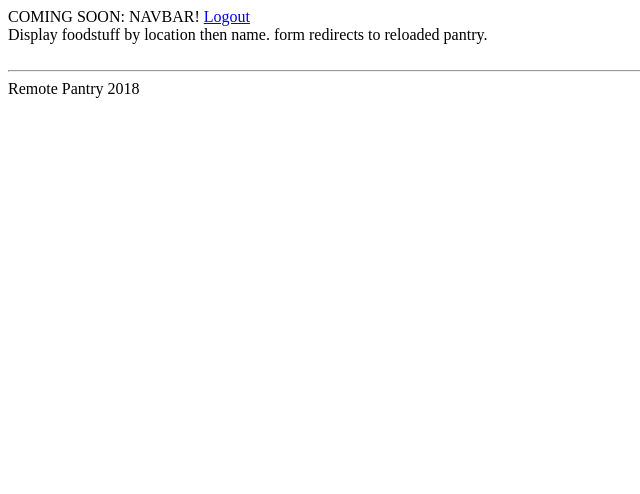
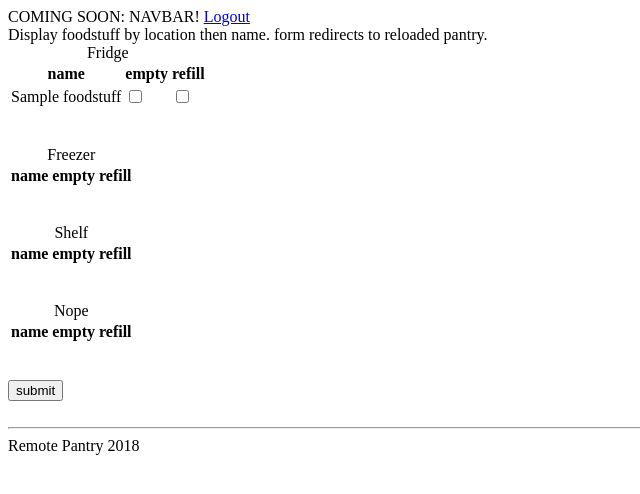
Before and after one commit to noraham/HackbrightIndependentProject, a Flask app: page /pantry in a window 1280 px wide. Shown: the top 494 px of the page, without its empty margins (0-640 px from the left). Run offline with Flask 2, Linux system fonts and the light colour scheme; the visitor is signed in with stand-in values (Sample User, id 1); tables that the repository leaves empty hold one stand-in row (values such as "Sample post"); lists and menus that the app fills with data are empty.

Commit message:
finished pantry display and update

```diff
--- a/seed.py
+++ b/seed.py
@@ -19,8 +19,6 @@ def load_users(user_file):
 
         time = datetime.datetime.now()
         hashed_pword = bcrypt.hashpw(pword, bcrypt.gensalt(10))
-
-        # validPassword = bcrypt.hashpw(pword_input, pword_in_table.encode('utf8')) == pword_in_table
 
         user = User(email=email, pword=hashed_pword, fname=fname, lname=lname,
                     date_created=time)
--- a/server.py
+++ b/server.py
@@ -101,8 +101,38 @@ def pantry_display():
     """Display pantry from database"""
 
     # query foodstuffs by user_id and location_id, pass to template
+    # Is there a non-hardcoded way to do this?
+    current_user = session["user_id"]
+    fridge = Foodstuff.query.filter_by(user_id=current_user, location_id=1,
+                                       is_pantry=True).all()
+    freezer = Foodstuff.query.filter_by(user_id=current_user, location_id=2,
+                                        is_pantry=True).all()
+    shelf = Foodstuff.query.filter_by(user_id=current_user, location_id=3,
+                                      is_pantry=True).all()
+    nope = Foodstuff.query.filter_by(user_id=current_user, location_id=4,
+                                     is_pantry=True).all()
 
-    return render_template("pantry.html")
+    return render_template("pantry.html", fridge=fridge, freezer=freezer,
+                            shelf=shelf, nope=nope)
+
+@app.route('/update', methods=["POST"])
+def update_foodstuff():
+    """update foodstuff item is_pantry and is_shopping in database"""
+
+    empties = request.form.getlist("empty")
+
+    for item in empties:
+        to_update = Foodstuff.query.get(item)
+        to_update.is_pantry = False
+
+    refills = request.form.getlist("refill")
+
+    for item in refills:
+        to_update = Foodstuff.query.get(item)
+        to_update.is_shopping = True
+
+    db.session.commit()
+    return redirect('/pantry')
 
 @app.route('/edit')
 def edit_item():
--- a/templates/pantry.html
+++ b/templates/pantry.html
@@ -2,6 +2,106 @@
 {% block title %}Remote Pantry{% endblock %}
 {% block content %}
 
-Display foodstuff by location then name. form redirects to reloaded pantry.
+<div>Display foodstuff by location then name. form redirects to reloaded pantry.</div>
+
+<div><table>
+<form action="update" method="POST">
+    <caption>Fridge</caption>
+    <tr>
+        <th>name</th>
+        <th>empty</th>
+        <th>refill</th>
+    </tr>
+    {% for item in fridge %}
+    <tr>
+        <td>
+            {{ item.name }}
+        </td>
+        <td>
+                <input type="checkbox" name="empty" value="{{ item.pantry_id }}">
+        </td>
+        <td>
+                <input type="checkbox" name="refill" value="{{ item.pantry_id }}">
+        </td>
+    </tr>
+    {% endfor %}
+</table></div>
+
+<br><br>
+
+<div><table>
+    <caption>Freezer</caption>
+    <tr>
+        <th>name</th>
+        <th>empty</th>
+        <th>refill</th>
+    </tr>
+    {% for item in freezer %}
+    <tr>
+        <td>
+            {{ item.name }}
+        </td>
+        <td>
+                <input type="checkbox" name="empty" value="{{ item.pantry_id }}">
+        </td>
+        <td>
+                <input type="checkbox" name="refill" value="{{ item.pantry_id }}">
+        </td>
+    </tr>
+    {% endfor %}
+</table></div>
+
+<br><br>
+
+<div><table>
+    <caption>Shelf</caption>
+    <tr>
+        <th>name</th>
+        <th>empty</th>
+        <th>refill</th>
+    </tr>
+    {% for item in shelf %}
+    <tr>
+        <td>
+            {{ item.name }}
+        </td>
+        <td>
+                <input type="checkbox" name="empty" value="{{ item.pantry_id }}">
+        </td>
+        <td>
+                <input type="checkbox" name="refill" value="{{ item.pantry_id }}">
+        </td>
+    </tr>
+    {% endfor %}
+</table></div>
+
+<br><br>
+
+<div><table>
+    <caption>Nope</caption>
+    <tr>
+        <th>name</th>
+        <th>empty</th>
+        <th>refill</th>
+    </tr>
+    {% for item in nope %}
+    <tr>
+        <td>
+            {{ item.name }}
+        </td>
+        <td>
+                <input type="checkbox" name="empty" value="{{ item.pantry_id }}">
+        </td>
+        <td>
+                <input type="checkbox" name="refill" value="{{ item.pantry_id }}">
+        </td>
+    </tr>
+    {% endfor %}
+</table></div>
+
+<br><br>
+
+    <input type="submit" value="submit">
+</form>
 
 {% endblock %}
```
